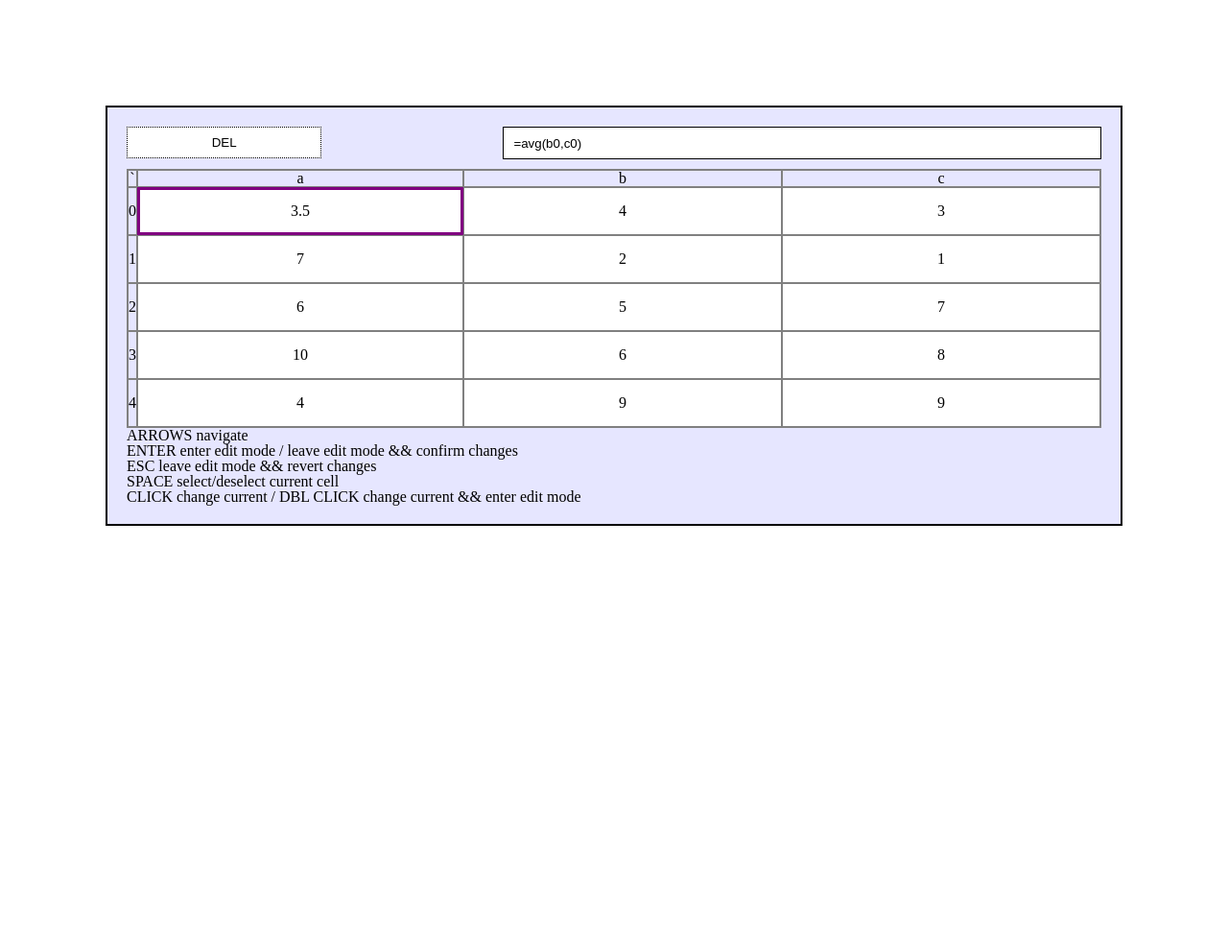
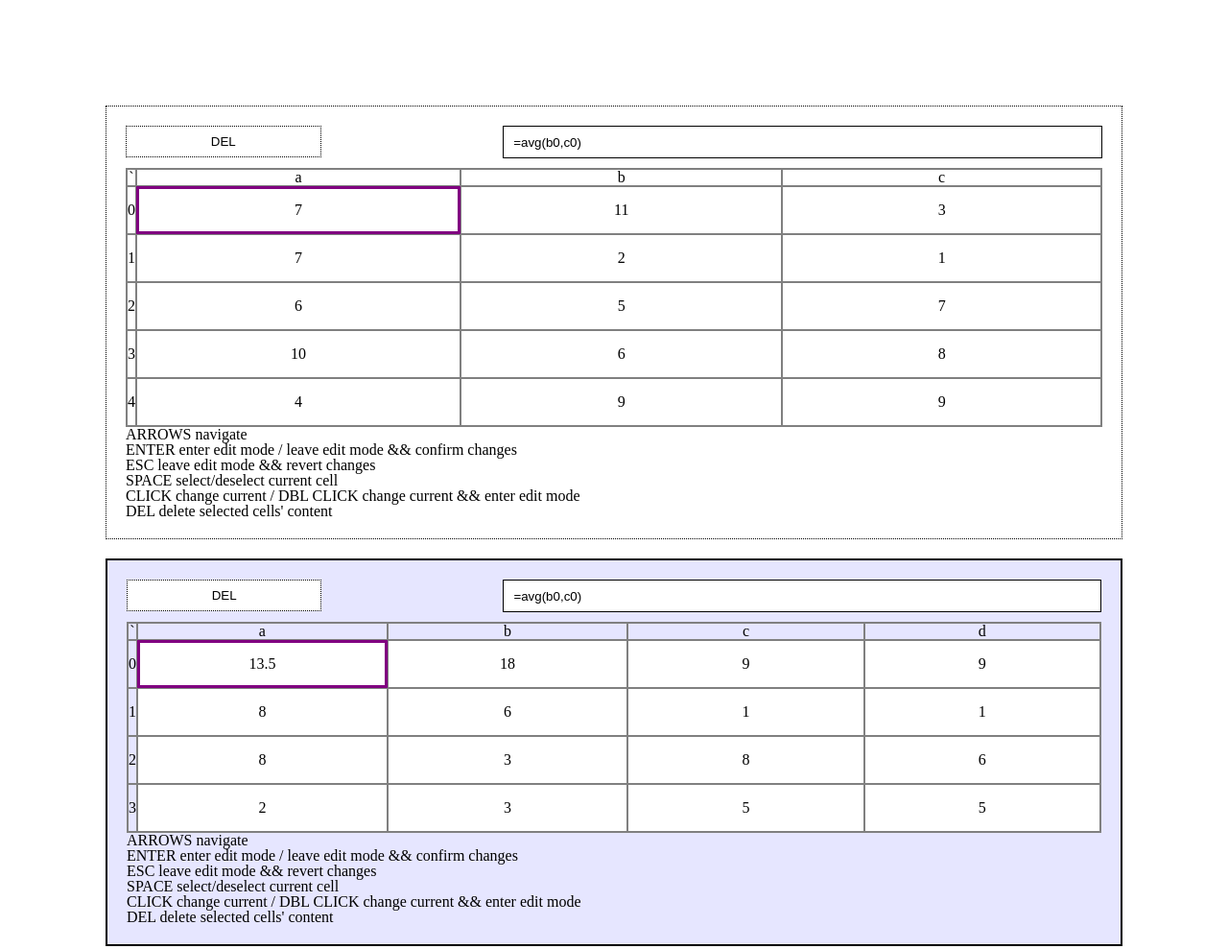
Before and after one commit to HonzaHK/wap, a plain HTML site: page demo.html in a window 1280 px wide. Shown: the whole page at 96% size. Before the commit the page ends 800 px from the top, so only its background shows below. Drawn offline with Linux system fonts and the light colour scheme.

Commit message:
cell dereferencing fix

```diff
--- a/index.html
+++ b/demo.html
@@ -15,6 +15,8 @@
 
 	</div>
 	<script src="wap.js"></script>
+	<script>insertTable(5,3,"container")</script>
+	<script>insertTable(4,4,"container")</script>
 
 </body>
 </html>
--- a/wap.js
+++ b/wap.js
@@ -96,7 +96,10 @@ initWapCell = function(r,c) {
 	cell.isSelected = false;
 	cell.inputText = ""+rand();
 	if(cell.r==0 && cell.c==0){
-		cell.inputText = "=avg(b0,c0)"
+		cell.inputText = "=avg(b0,c0)";
+	}
+	else if(cell.r==0 && cell.c==1){
+		cell.inputText = "=sum(c0,c1,c2)";
 	}
 	cell.elem = createCellElem(cell);
 
@@ -275,14 +278,31 @@ initWapTable = function(r,c) {
 		var cellPtr_regex = new RegExp(re_cellPtr,"g")
 		var match = null;
 		var deref = val;
-		while((match = cellPtr_regex.exec(val))!=null){
+		while((match = cellPtr_regex.exec(val))!=null){ //dereference all cells
 			let m_idx = match.index;
 			let m_rowDesc = match[0].charAt(1);
 			let m_colDesc = match[0].charAt(0);
 			let m_r = parseInt(m_rowDesc);
 			let m_c = parseInt(m_colDesc.charCodeAt(0)) - 97;
+			if(m_r>=t.r_cnt || m_c>=t.c_cnt){ //reference to a cell out of index
+				t.getCell(r,c).setOutput("SEMAN_ERR");
+				return;
+			}
 			let m_cellVal = t.getCell(m_r,m_c).getOutput();
 			deref = deref.replace(new RegExp(match[0],"g"),m_cellVal);
+		}
+
+		var re_deref_sum = "sum\\("+re_num+"(,"+re_num+")*"+"\\)";
+		var re_deref_avg = "avg\\("+re_num+"(,"+re_num+")*"+"\\)";
+
+		var re_deref_base = "("+re_num+"|"+re_deref_sum+"|"+re_deref_avg+")";
+
+		var re_deref = re_deref_base+"("+"[\\+\\-\\*\\/]"+re_deref_base+")*";
+		var deref_formula_regex = new RegExp("^="+re_deref+"$","g")
+		isValidExpr = deref_formula_regex.test(deref); //check with dereferenced values
+		if (!isValidExpr){
+			t.getCell(r,c).setOutput("SEMAN_ERR");
+			return;
 		}
 
 		var sum_regex = new RegExp(re_sum,"g");
@@ -331,6 +351,7 @@ createHelpElem= function(){
 	helpText+= "<br/>ESC leave edit mode && revert changes";
 	helpText+= "<br/>SPACE select/deselect current cell";
 	helpText+= "<br/>CLICK change current / DBL CLICK change current && enter edit mode";
+	helpText+= "<br/>DEL delete selected cells' content";
 	e.innerHTML= helpText
 
 
@@ -484,11 +505,19 @@ var activePageElem = null;
 
 
 // MAIN *************************************************
-document.addEventListener('DOMContentLoaded', function () {
-	var container = document.getElementById("container");
-	let wc = initWapCalc(5,3);
-	container.appendChild(wc.elem);
-	setActivePageElem(wc)
+
+insertTable = function(r,c,targetDiv){
+	if(r>9 || c>9){
+		alert("max row count == max col count == 9")
+	}
+	var tgtdiv = document.getElementById(""+targetDiv);
+	if(tgtdiv==null){
+		alert("target div does not exist");
+	}
+
+	let wc = initWapCalc(r,c);
+	tgtdiv.appendChild(wc.elem);
+	setActivePageElem(wc);
 	wc.t.refresh();
-});
+}
 // ******************************************************
```
